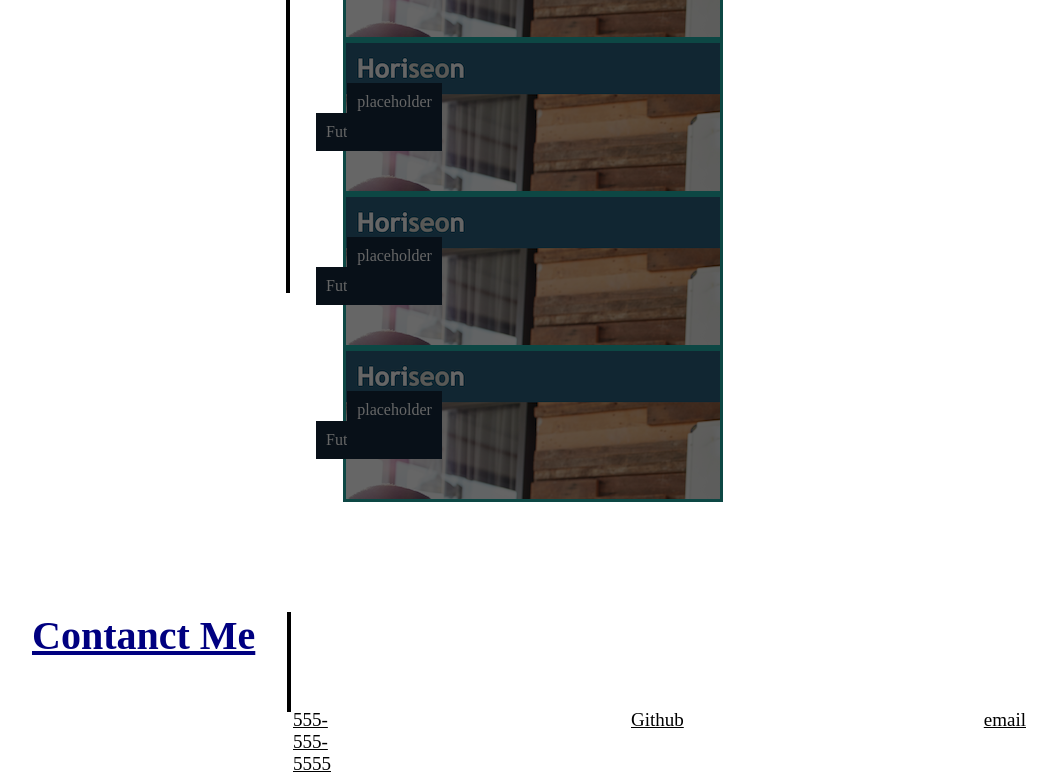
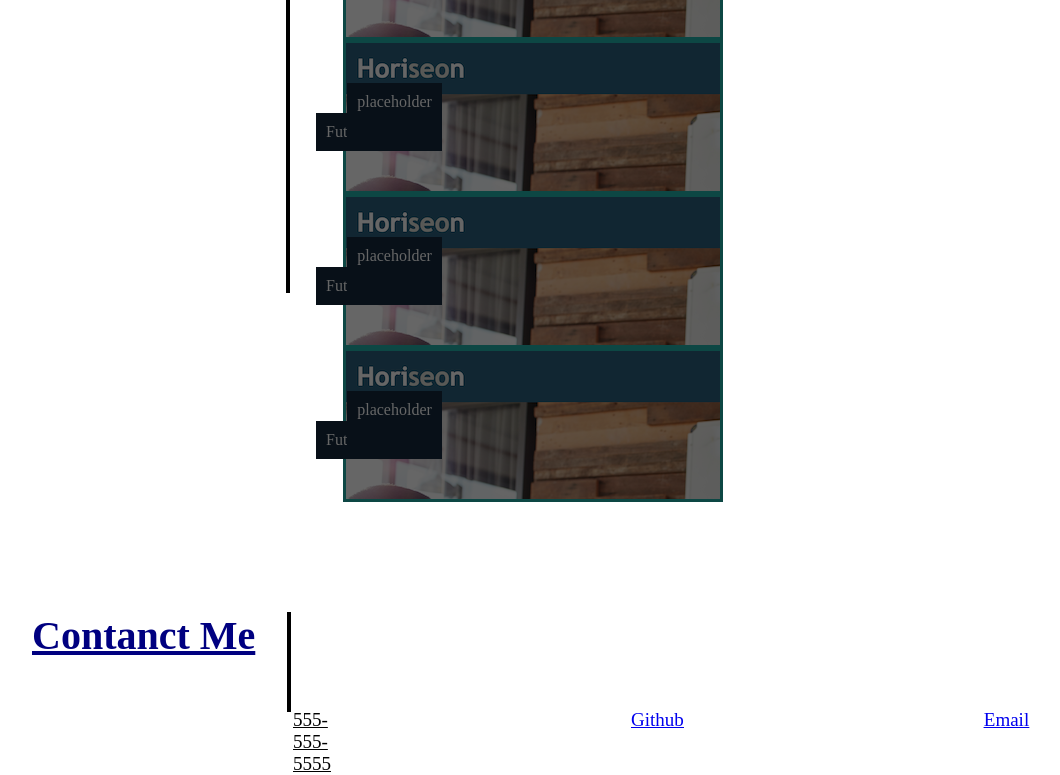
Before and after one commit to axeli12/week-2-portfolio, a plain HTML site: page index.html in a window 1280 px wide. Shown: the part 1540-2315 px from the top of the page, without its empty margins (7-1067 px from the left). Drawn offline with Linux system fonts and the light colour scheme.

Commit message:
linked links

```diff
--- a/index.html
+++ b/index.html
@@ -76,9 +76,23 @@
         <div class="con-list">
         <ul>
             <li>555-555-5555</li>
-            <li <a href="https://github.com/axeli12"></a>Github</li>
-            <li>email</li>
-            <li>twitter</li>
+            <li>
+                <a href="https://github.com/axeli12">
+                    Github
+                </a>
+             </li>
+            <li>
+                <a href="axelirias@rocketmail.com">
+                    Email
+
+                </a>
+            </li>
+            <li>
+                <a href="https://twitter.com/">
+                    Twitter
+
+                </a>
+            </li>
         </ul>
         </div>
 
```
